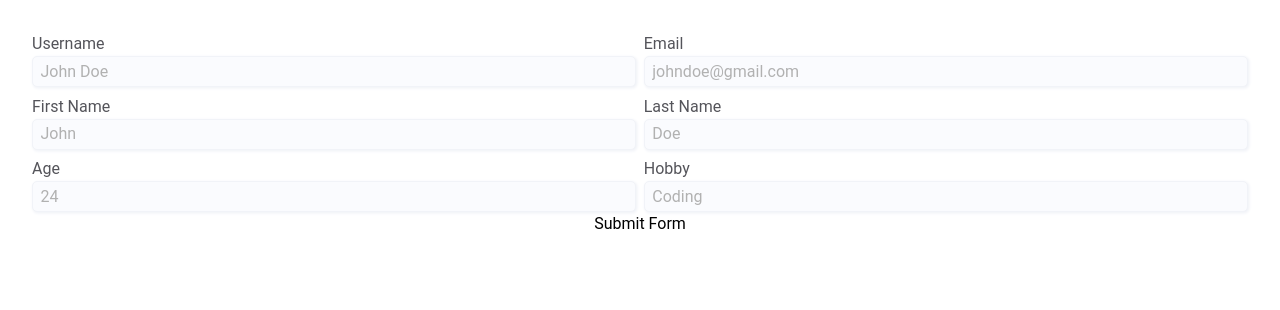
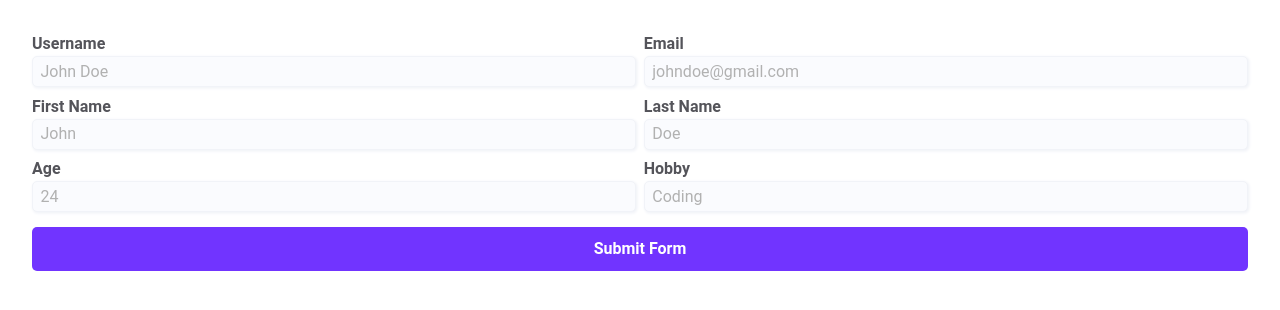
Before and after one commit to aliflikescoding/pb-technical-test, a React (Vite) app: page / in a window 1280 px wide. Shown: the top 310 px of the page. Built offline with nearby package versions, Linux system fonts and the light colour scheme.

Commit message:
Add button styles

```diff
--- a/src/App.jsx
+++ b/src/App.jsx
@@ -128,9 +128,8 @@ function App() {
   const handleSubmit = (e) => {
     e.preventDefault();
 
-    console.log('Complete Redux Form State:', formState);
+    console.log("Complete Redux Form State:", formState);
   };
-
 
   const validateHobby = (value) => {
     if (!value) return "";
@@ -220,7 +219,11 @@ function App() {
             errorMessage={formState.hobby.error}
           />
         </div>
-        <button type="submit">Submit Form</button>
+        <div className="button-parent">
+          <button className="button button-primary" type="submit">
+            Submit Form
+          </button>
+        </div>
       </form>
     </>
   );
--- a/src/index.css
+++ b/src/index.css
@@ -13,7 +13,8 @@
 }
 
 :root {
-  --primary: #5120c0;
+  --primary: #7134ff;
+  --primary-hover: #5120c0;
   --text: #54545a;
   --text-less: #b1b1b1;
   --border: #f1f3f8;
@@ -41,6 +42,7 @@
 
 .input-label {
   color: var(--text);
+  font-weight: bold;
   font-size: 1rem;
 }
 
@@ -72,6 +74,30 @@
   font-size: 0.9rem;
 }
 
+/* button styles */
+.button {
+  display: inline-block;
+  padding: 10px 20px;
+  border-radius: 5px;
+  font-size: 16px;
+  font-weight: 600;
+  text-align: center;
+  cursor: pointer;
+  transition: all 0.3s ease;
+  border: none;
+  outline: none;
+  user-select: none;
+}
+
+.button-primary {
+  background-color: var(--primary);
+  color: white;
+}
+
+.button-primary:hover {
+  background-color: var(--primary-hover);
+}
+
 /* root styles */
 
 /* input root fields */
@@ -86,3 +112,13 @@
     grid-template-columns: repeat(2, 1fr); /* For medium screens (2 columns) */
   }
 }
+
+.button-parent {
+  display: flex;
+  margin: 15px 0;
+  width: 100%;
+}
+
+.button-parent > * {
+  width: 100%;
+}
```
